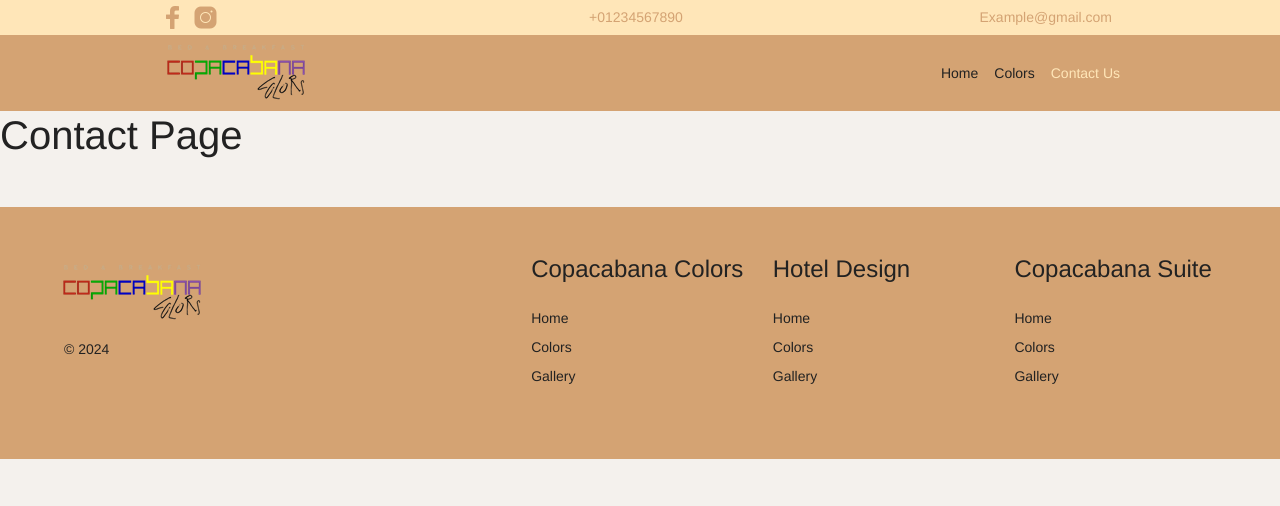
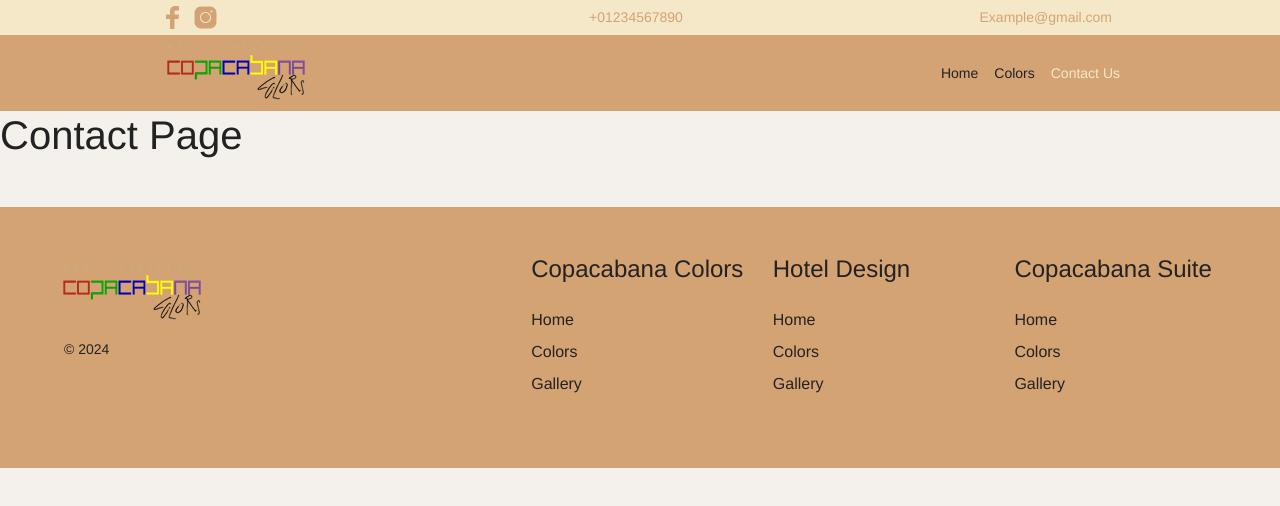
Before and after one commit to Andrea-Asaro/Copacabana_colors_whiteOverlay, a React (Vite) app: page /contact in a window 1280 px wide. Shown: the top 506 px of the page. Built offline with nearby package versions, Linux system fonts and the light colour scheme.

Commit message:
aggiustato spacing sezione contatti da mobile, rimesso vecchi colori, aggiustato spacing cards da mobile

```diff
--- a/src/App.css
+++ b/src/App.css
@@ -1,14 +1,14 @@
 :root{
     --color-1: #D4A373;
-    --color-2: #ffe6b8;
+    --color-2: #F5E8C9;
     --color-3: #222222;
     --color-0:#F4F1ED;
 }
 
 
-/* backup colori come da reference
---color-1: #e9993e; (nuova)
---color-2: #F5E8C9;
+/* ipotesi nuovi colori? da decidere
+--color-1: #e9993e;
+--color-2: #ffe6b8;
 --color-3: #222222;
 --color-0:#F4F1ED; */
 
--- a/src/components/Colors.jsx
+++ b/src/components/Colors.jsx
@@ -27,7 +27,7 @@ export default function Colors(){
 
                 {/* card  */}
                 <div className="col-12 col-lg-5 ">
-                    <div className="card border-0 rounded-0 bg0 mt-lg-5 mb-3 mb-lg-0">
+                    <div className="card border-0 rounded-0 bg0 mt-lg-5 mb-3 mb-lg-0 p-2 p-lg-0">
                         <div className='overflow-hidden'>
                             <img src={riccio} className="card-img-top border-0" alt="..."/>
                         </div>
@@ -41,7 +41,7 @@ export default function Colors(){
                 {/* card  */}
                 {/* card  */}
                 <div className="col-12 col-lg-5">
-                    <div className="card border-0 rounded-0 bg0 mt-lg-5 mb-3 mb-lg-0">
+                    <div className="card border-0 rounded-0 bg0 mt-lg-5 mb-3 mb-lg-0 p-2 p-lg-0">
                         <img src={luminaire} className="card-img-top" alt="..."/>
                         <div className="card-body">
                             <h5 className='fw-bold text1'>Nome stanza</h5>
@@ -52,7 +52,7 @@ export default function Colors(){
                 {/* card  */}
                 {/* card  */}
                 <div className="col-12 col-lg-5">
-                    <div className="card border-0 rounded-0 bg0 mt-lg-5 mb-3 mb-lg-0">
+                    <div className="card border-0 rounded-0 bg0 mt-lg-5 mb-3 mb-lg-0 p-2 p-lg-0">
                         <img src={verde} className="card-img-top" alt="..."/>
                         <div className="card-body">
                             <h5 className='fw-bold text1'>Nome stanza</h5>
@@ -63,7 +63,7 @@ export default function Colors(){
                 {/* card  */}
                 {/* card  */}
                 <div className="col-12 col-lg-5">
-                    <div className="card border-0 rounded-0 bg0 mt-lg-5 mb-3 mb-lg-0">
+                    <div className="card border-0 rounded-0 bg0 mt-lg-5 mb-3 mb-lg-0 p-2 p-lg-0">
                         <img src={riccio} className="card-img-top" alt="..."/>
                         <div className="card-body">
                             <h5 className='fw-bold text1'>Nome stanza</h5>
--- a/src/components/ContactsMap.jsx
+++ b/src/components/ContactsMap.jsx
@@ -36,7 +36,7 @@ export default function ContactsMap(){
         <>
         <div className="container pt-5 mb-5">
             <div className="row">
-                <div className="col-lg-4 text3">
+                <div className="col-lg-4 ps-4 ps-lg-0 text3">
                     <h3 className="mb-4 text1 fw-bold">CONTATTI</h3>
                     <div className="d-flex flex-column mb-2">
                         <p className="h4 text1">Telefono</p>
@@ -52,7 +52,11 @@ export default function ContactsMap(){
                     </div>
                 </div>
                 <div className="col-lg-8">
-                    <h3 className="mb-4 text1 mt-3 mt-lg-0 fw-bold">DOVE SIAMO</h3>
+                    <div className="ps-1 ps-lg-0">
+                        <h3 className="mb-4 text1 mt-4 mt-lg-0 fw-bold ps-2 ps-lg-0">DOVE SIAMO</h3>
+
+                    </div>
+
                     <div className="pe-lg-5 mapResponsive">
                         <iframe src="https://www.google.com/maps/embed?pb=!1m18!1m12!1m3!1d748.4938900326804!2d16.15151871454879!3d41.37461570703148!2m3!1f0!2f0!3f0!3m2!1i1024!2i768!4f13.1!3m3!1m2!1s0x13382025fbb79855%3A0xb7749c4547df0136!2sVia%20Principe%20Amedeo%2C%201%2C%2076016%20Margherita%20di%20Savoia%20BT!5e0!3m2!1sen!2sit!4v1721811894757!5m2!1sen!2sit" width={dimensions.width} height={dimensions.height}  allowfullscreen="" loading="lazy" referrerpolicy="no-referrer-when-downgrade"></iframe>
                     </div>
--- a/src/components/Footer.jsx
+++ b/src/components/Footer.jsx
@@ -43,27 +43,27 @@ export default function Footer(){
                 <div className="col mb-3">
                     <h5 className='h4 mb-4 text3'>Copacabana Colors</h5>
                     <ul className="nav flex-column">
-                        <li className="nav-item mb-2"><a href="#" className="nav-link p-0 text3">Home</a></li>
-                        <li className="nav-item mb-2"><a href="#" className="nav-link p-0 text3">Colors</a></li>
-                        <li className="nav-item mb-2"><a href="#" className="nav-link p-0 text3">Gallery</a></li>
+                        <li className="nav-item mb-2"><a href="#" className="nav-link p-0 text3 fs-6 ">Home</a></li>
+                        <li className="nav-item mb-2"><a href="#" className="nav-link p-0 text3 fs-6 ">Colors</a></li>
+                        <li className="nav-item mb-2"><a href="#" className="nav-link p-0 text3 fs-6 ">Gallery</a></li>
                     </ul>
                 </div>
 
                 <div className="col mb-3">
                     <h5 className='h4 mb-4 text3'>Hotel Design</h5>
                     <ul className="nav flex-column">
-                        <li className="nav-item mb-2"><a href="#" className="nav-link p-0 text3">Home</a></li>
-                        <li className="nav-item mb-2"><a href="#" className="nav-link p-0 text3">Colors</a></li>
-                        <li className="nav-item mb-2"><a href="#" className="nav-link p-0 text3">Gallery</a></li>
+                        <li className="nav-item mb-2"><a href="#" className="nav-link p-0 text3 fs-6 ">Home</a></li>
+                        <li className="nav-item mb-2"><a href="#" className="nav-link p-0 text3 fs-6 ">Colors</a></li>
+                        <li className="nav-item mb-2"><a href="#" className="nav-link p-0 text3 fs-6 ">Gallery</a></li>
                     </ul>
                 </div>
 
                 <div className="col mb-3">
                     <h5 className='h4 mb-4 text3'>Copacabana Suite</h5>
                     <ul className="nav flex-column">
-                        <li className="nav-item mb-2"><a href="#" className="nav-link p-0 text3">Home</a></li>
-                        <li className="nav-item mb-2"><a href="#" className="nav-link p-0 text3">Colors</a></li>
-                        <li className="nav-item mb-2"><a href="#" className="nav-link p-0 text3">Gallery</a></li>
+                        <li className="nav-item mb-2"><a href="#" className="nav-link p-0 text3 fs-6 ">Home</a></li>
+                        <li className="nav-item mb-2"><a href="#" className="nav-link p-0 text3 fs-6 ">Colors</a></li>
+                        <li className="nav-item mb-2"><a href="#" className="nav-link p-0 text3 fs-6 ">Gallery</a></li>
                     </ul>
                 </div>
             </footer>
--- a/src/components/Hero.jsx
+++ b/src/components/Hero.jsx
@@ -59,11 +59,10 @@ export default function Hero(){
             <div className='heroContent'>
                 <h3 className='text0'>Welcome to</h3>
                 <h1 className='fw-bold text0'>COPACABANA COLORS</h1>
-                <button className='btn btn-outline-primary herobtn text0'>Gallery</button>
+                <button className='btn btn-outline-primary herobtn text0 mt-2 '>Gallery</button>
             </div>
         </div>
       </>
 
-
     )
 }
```
